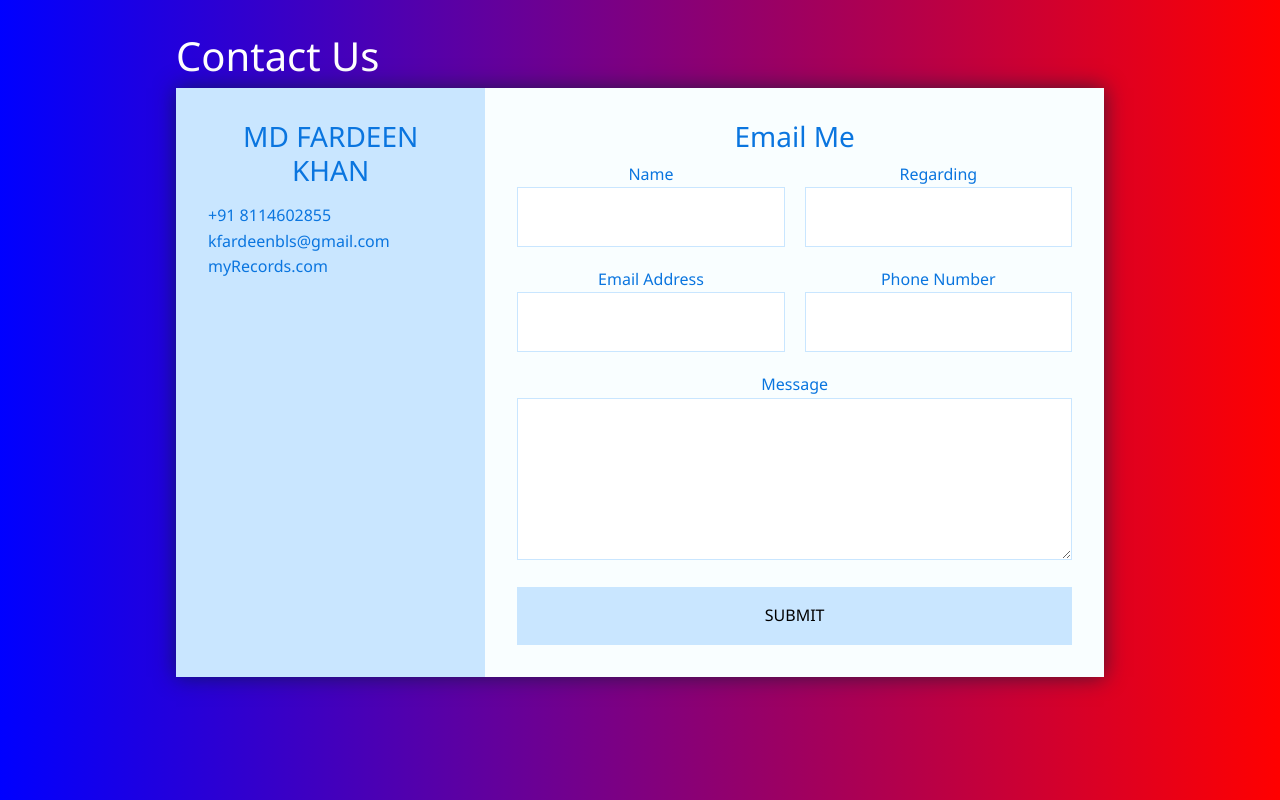
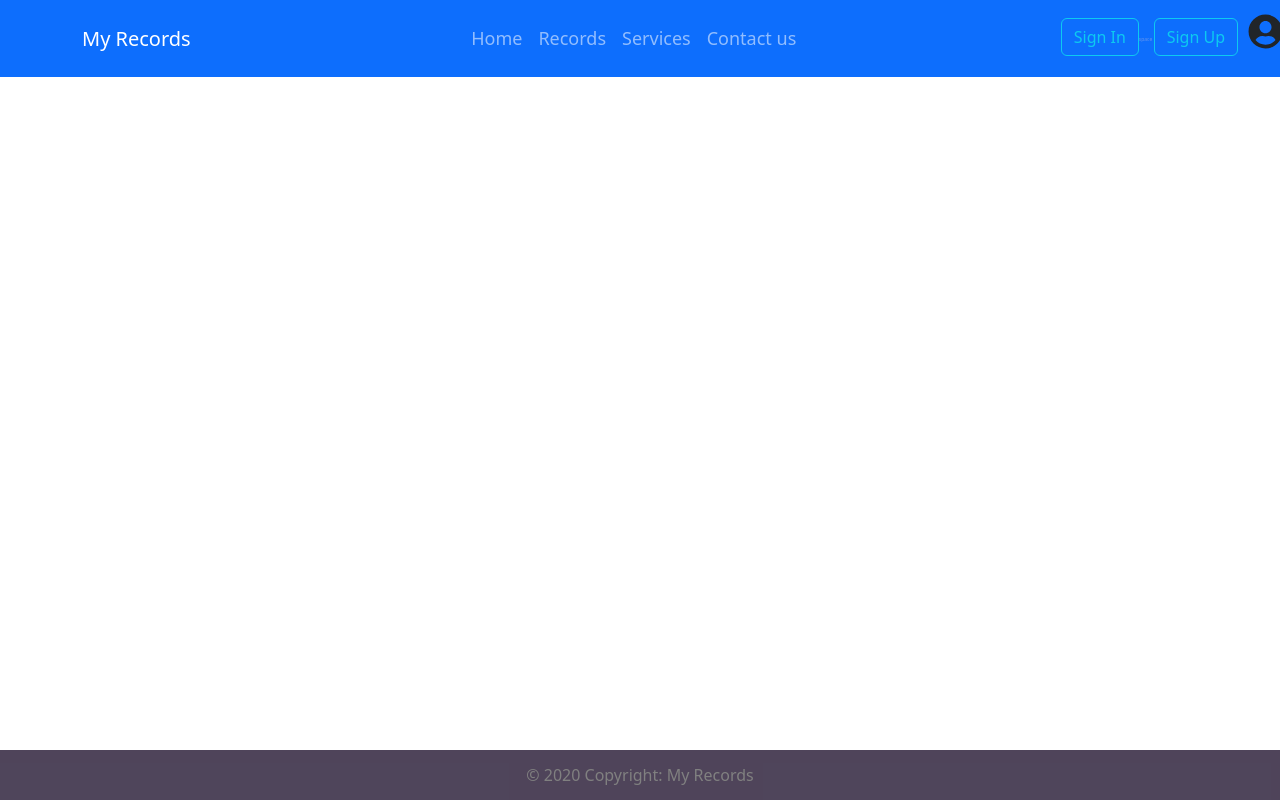
Before and after one commit to Kfardeenbls/My-Records, a React (Create React App) app: page / in a window 1280 px wide. Built offline with nearby package versions, Linux system fonts and the light colour scheme.

Commit message:
adding footer and also used react router

```diff
--- a/package.json
+++ b/package.json
@@ -14,12 +14,14 @@
     "@testing-library/jest-dom": "^5.16.5",
     "@testing-library/react": "^13.4.0",
     "@testing-library/user-event": "^13.5.0",
+    "mdb-react-ui-kit": "^5.1.0",
     "mdbootstrap": "^4.20.0",
     "react": "^18.2.0",
     "react-bootstrap": "^2.7.0",
     "react-bootstrap-icons": "^1.10.2",
     "react-dom": "^18.2.0",
     "react-icons": "^4.7.1",
+    "react-router-dom": "^6.7.0",
     "react-scripts": "5.0.1",
     "styled-components": "^5.3.6",
     "web-vitals": "^2.1.4"
--- a/public/index.html
+++ b/public/index.html
@@ -9,6 +9,7 @@
       name="description"
       content="Web site created using create-react-app"
     />
+    <!-- <link rel="stylesheet" href="index.css" /> -->
     <link rel="apple-touch-icon" href="%PUBLIC_URL%/logo192.png" />
     <link
       href="https://cdn.jsdelivr.net/npm/bootstrap@5.0.2/dist/css/bootstrap.min.css"
--- a/src/App.js
+++ b/src/App.js
@@ -1,18 +1,25 @@
 import "./App.css";
 import "bootstrap/dist/css/bootstrap.min.css";
-import ContactUs from "./components/ContactUs/ContactUs";
+// import ContactUs from "./components/ContactUs/ContactUs";
 // import Header from "./components/Header/Header";
 // import SignUp from "./Features/SignUp";
 // import SignIn from "./Features/SignIn";
+import { BrowserRouter, Route, Routes } from "react-router-dom";
+// import Footer from "./components/Footer/Footer";
+import Home from "./components/Home/Home";
 
 function App() {
   return (
-    <div className="App">
-      {/* <Header /> */}
-      {/* <SignUp /> */}
-      {/* <SignIn /> */}
-      <ContactUs />
-    </div>
+    <BrowserRouter>
+      <div className="App">
+        <Routes>
+          <Route path="/" element={<Home />} exact></Route>
+          {/* <SignUp /> */}
+          {/* <SignIn /> */}
+          {/* <ContactUs /> */}
+        </Routes>
+      </div>
+    </BrowserRouter>
   );
 }
 
--- a/src/components/Footer/Footer.jsx
+++ b/src/components/Footer/Footer.jsx
@@ -0,0 +1,18 @@
+import React from "react";
+import classes from "./Footer.module.css";
+
+const Footer = () => {
+  return (
+    <div className={classes.mainFooter}>
+      <p className={classes.para}>
+        {/* <p className={classes.para}>
+          <button type="button" class="btn btn-outline-info" >
+            Sign Up
+          </button>
+        </p> */}
+        © 2020 Copyright: My Records
+      </p>
+    </div>
+  );
+};
+export default Footer;
--- a/src/components/Footer/Footer.module.css
+++ b/src/components/Footer/Footer.module.css
@@ -0,0 +1,15 @@
+.mainFooter {
+  text-align: center;
+  color: white;
+  margin-top: auto;
+  width: 100vw;
+  height: 50px;
+  background-color: darkslateblue;
+}
+.para {
+  color: gray;
+  margin: 0;
+  padding: 0;
+  line-height: 50px;
+  background-color: rgba(88, 78, 34, 0.459);
+}
--- a/src/components/Header/Header.jsx
+++ b/src/components/Header/Header.jsx
@@ -15,7 +15,7 @@ const Header = () => {
           </Navbar.Brand>
           <Nav className={classes.pages}>
             <Nav.Link href="#home">Home</Nav.Link>
-            <Nav.Link href="#My_Records">My Records</Nav.Link>
+            <Nav.Link href="#My_Records">Records</Nav.Link>
             <Nav.Link href="#Services">Services</Nav.Link>
             <Nav.Link href="#Contact_us">Contact us</Nav.Link>
           </Nav>
--- /dev/null
+++ b/src/components/Home/Home.jsx
@@ -0,0 +1,16 @@
+import classes from "./Home.module.css";
+import React from "react";
+import Footer from "../Footer/Footer";
+import Header from "../Header/Header";
+
+const Home = () => {
+  return (
+    <div className={classes.MainLayout}>
+      <Header />
+
+      <Footer />
+    </div>
+  );
+};
+
+export default Home;
--- /dev/null
+++ b/src/components/Home/Home.module.css
@@ -0,0 +1,13 @@
+.MainLayout {
+  display: flex;
+  flex-direction: column;
+  height: 100vh;
+}
+
+.footer {
+  text-align: center;
+  color: white;
+  margin-top: auto;
+  width: 95vw;
+  height: 50px;
+}
--- a/src/index.js
+++ b/src/index.js
@@ -1,10 +1,10 @@
-import React from 'react';
-import ReactDOM from 'react-dom/client';
-import './index.css';
-import App from './App';
-import reportWebVitals from './reportWebVitals';
+import React from "react";
+import ReactDOM from "react-dom/client";
+import "./index.css";
+import App from "./App";
+// import reportWebVitals from './reportWebVitals';
 
-const root = ReactDOM.createRoot(document.getElementById('root'));
+const root = ReactDOM.createRoot(document.getElementById("root"));
 root.render(
   <React.StrictMode>
     <App />
@@ -14,4 +14,4 @@ root.render(
 // If you want to start measuring performance in your app, pass a function
 // to log results (for example: reportWebVitals(console.log))
 // or send to an analytics endpoint. Learn more: https://bit.ly/CRA-vitals
-reportWebVitals();
+// reportWebVitals();
```
Also changed, not shown: src/components/ContactUs/Contact_Us.js (deleted), 1 other file (tests, documents, lock files or other folders).
